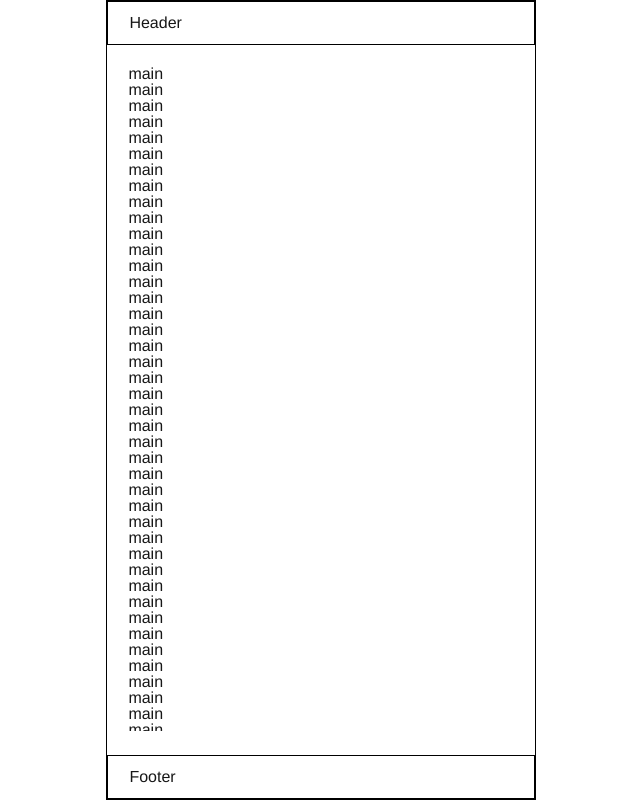
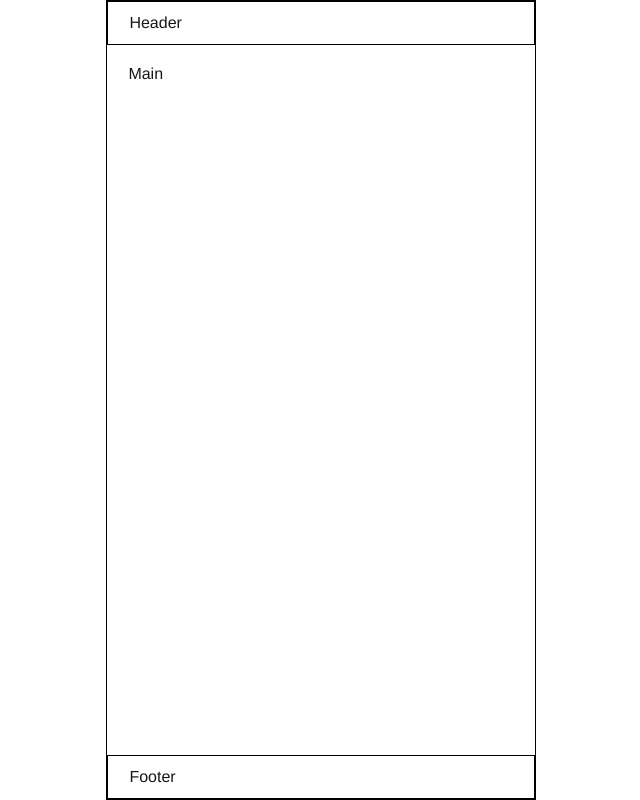
Before and after one commit to CSID-DGU/2024-2-OSSProj-PAGE6-06, a Next.js app in the folder frontend/: page / in a window 1280 px wide. Shown: the whole page, without its empty margins (319-959 px from the left). Built offline with nearby package versions, Linux system fonts and the light colour scheme.

Commit message:
[FE]Test: remove mainpage scroll test

```diff
--- a/frontend/pages/index.jsx
+++ b/frontend/pages/index.jsx
@@ -1,78 +1,5 @@
-import styled from "styled-components";
 import * as MS from "../components/_styled/mainStyled";
 
-const Test = styled.div`
-  width: 100%;
-`;
-
 export default function Main() {
-  return (
-    <MS.MainContainer>
-      <Test>main</Test>
-      <Test>main</Test>
-      <Test>main</Test>
-      <Test>main</Test>
-      <Test>main</Test>
-      <Test>main</Test>
-      <Test>main</Test>
-      <Test>main</Test>
-      <Test>main</Test>
-      <Test>main</Test>
-      <Test>main</Test>
-      <Test>main</Test>
-      <Test>main</Test>
-      <Test>main</Test>
-      <Test>main</Test>
-      <Test>main</Test>
-      <Test>main</Test>
-      <Test>main</Test>
-      <Test>main</Test>
-      <Test>main</Test>
-      <Test>main</Test>
-      <Test>main</Test>
-      <Test>main</Test>
-      <Test>main</Test>
-      <Test>main</Test>
-      <Test>main</Test>
-      <Test>main</Test>
-      <Test>main</Test>
-      <Test>main</Test>
-      <Test>main</Test>
-      <Test>main</Test>
-      <Test>main</Test>
-      <Test>main</Test>
-      <Test>main</Test>
-      <Test>main</Test>
-      <Test>main</Test>
-      <Test>main</Test>
-      <Test>main</Test>
-      <Test>main</Test>
-      <Test>main</Test>
-      <Test>main</Test>
-      <Test>main</Test>
-      <Test>main</Test>
-      <Test>main</Test>
-      <Test>main</Test>
-      <Test>main</Test>
-      <Test>main</Test>
-      <Test>main</Test>
-      <Test>main</Test>
-      <Test>main</Test>
-      <Test>main</Test>
-      <Test>main</Test>
-      <Test>main</Test>
-      <Test>main</Test>
-      <Test>main</Test>
-      <Test>main</Test>
-      <Test>main</Test>
-      <Test>main</Test>
-      <Test>main</Test>
-      <Test>main</Test>
-      <Test>main</Test>
-      <Test>main</Test>
-      <Test>main</Test>
-      <Test>main</Test>
-      <Test>main</Test>
-    </MS.MainContainer>
-  );
+  return <MS.MainContainer>Main</MS.MainContainer>;
 }
```
